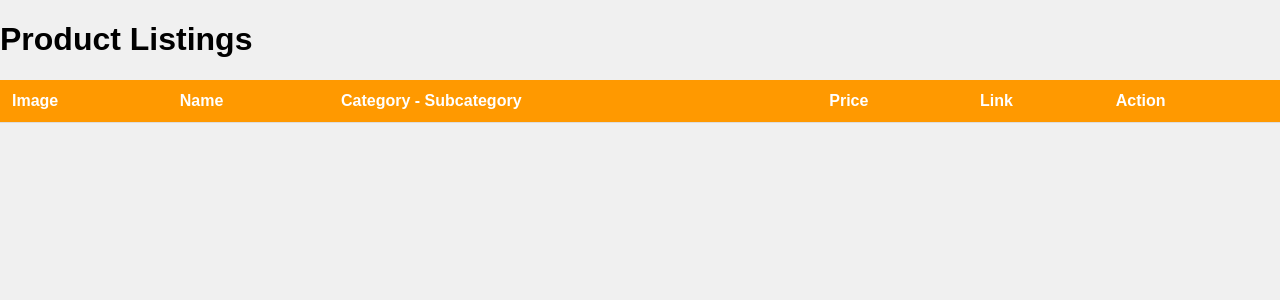
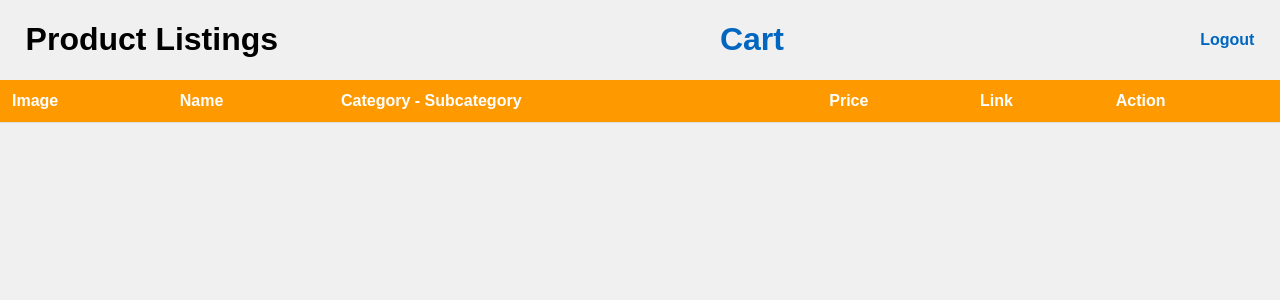
Before and after one commit to shreyasms17/DSCI-551-Project, a Flask app: template app/templates/listing.html in a window 1280 px wide. Shown: the top 300 px of the page. Run offline with Flask 3, Linux system fonts and the light colour scheme; the template is opened without the code that fills it, so the values that code supplies are empty.

Commit message:
added cart view and respective apis

```diff
--- a/app/app.py
+++ b/app/app.py
@@ -1,7 +1,7 @@
 from flask import Flask
 import routes
 from db_setup import *
-import sqlalchemy as db
+# import sqlalchemy as db
 from flask_login import LoginManager
 
 app = Flask(__name__)
--- a/app/routes.py
+++ b/app/routes.py
@@ -1,12 +1,16 @@
-from flask import render_template, request, redirect, url_for, abort
-from database import get_products_from_db, get_user_from_db, add_user_to_db, login_user
+from flask import render_template, request, redirect, url_for, abort, session
+from database import get_products_from_db, get_user_from_db, add_user_to_db, login_user, get_cart, save_cart
 
 # Assume the database paths are imported or defined here
 DATABASE_PATH_1 = 'data/databases/products_1.db'
 DATABASE_PATH_2 = 'data/databases/products_2.db'
 
 def init_app(app, login_manager):
-    @app.route('/')
+    @app.route("/")
+    def index():
+        return redirect(url_for("login"))
+
+    @app.route('/listings')
     def product_listings():
         products_1 = get_products_from_db(DATABASE_PATH_1)
         products_2 = get_products_from_db(DATABASE_PATH_2)
@@ -22,15 +26,20 @@ def init_app(app, login_manager):
             # Check if the password entered is the
             # same as the user's password
             print("User: " + str(user))
+            # print(dict(user[0]))
             if user and user[0]["password"] == request.form.get("password"):
                 # Use the login_user method to log in the user
                 login_user(user[0]["username"], DATABASE_PATH_1)
-                return redirect("/")
+                # retrieve cart info
+                session['cart'] = get_cart(user[0]['id'], DATABASE_PATH_1)
+                session['id'] = user[0]['id']
+                return redirect(url_for("product_listings"))
             else:
                 abort(404)
             # Redirect the user back to the home
             # (we'll create the home route in a moment)
-        return render_template("login.html")
+        else:
+            return render_template("login.html")
 
     @app.route('/signup', methods=["GET", "POST"])
     def register():
@@ -55,3 +64,35 @@ def init_app(app, login_manager):
             return user_1
         else:
             return get_user_from_db(user_id, DATABASE_PATH_2)
+
+    @app.route('/add_to_cart/<product_name>', methods=['POST'])
+    def add_to_cart(product_name):
+        data = request.get_json()
+        price = data['price']
+        if 'cart' not in session:
+            session['cart'] = {}
+        session['cart'][product_name] = session['cart'].get(product_name, {"qty": 0, "price": price})
+        session['cart'][product_name]['qty'] += 1
+        session['cart'][product_name]['price'] = price
+        print(session)
+        session.modified = True
+        return redirect(url_for('product_listings'))
+
+    @app.route('/cart')
+    def show_cart():
+        cart_items = session.get('cart', {})
+        # print(cart_items)
+        cart_details = []
+        total_price = 0
+        for product in cart_items:
+            cart_details.append({"name": product, "qty": cart_items[product]["qty"], "price": cart_items[product]["price"]})
+            total_price +=  cart_items[product]["qty"] * float(cart_items[product]["price"])
+        print(cart_details)
+        return render_template('cart.html', cart=cart_details, total_price=total_price)
+
+    @app.route('/logout')
+    def logout():
+        # save cart info to db
+        save_cart(session['id'], session['cart'], DATABASE_PATH_1)
+        session.pop('cart', None)
+        return redirect(url_for('login'))
--- a/app/static/styles.css
+++ b/app/static/styles.css
@@ -61,3 +61,19 @@ a:hover {
 .container {
     margin: 20px;
 }
+
+.header_container{
+    display: flex;
+    justify-content: space-between;
+    align-items: center;
+    width: 100%;
+    /* padding-top: 2%; */
+}
+
+.left-item{
+    padding-left: 2%;
+}
+
+.right-item{
+    padding-right: 2%;
+}
--- a/app/templates/listing.html
+++ b/app/templates/listing.html
@@ -6,7 +6,11 @@
     <link rel="stylesheet" href="{{ url_for('static', filename='styles.css') }}">
 </head>
 <body>
-    <h1>Product Listings</h1>
+    <div class="header_container">
+        <div class="left-item"><h1>Product Listings</h1></div>
+        <div class="left-item"><a href="/cart"><h1>Cart</h1></a></div>
+        <div class="right-item"><a href="/logout"><h4>Logout</h4></a></div>
+    </div>
     <table id="product-table">
         <thead>
             <tr>
@@ -28,7 +32,7 @@
                 <td>{{ product[2] }} - {{ product[1] }}</td>
                 <td>${{ product[7] }}</td>
                 <td><a href="{{ product[4] }}">View Product</a></td>
-                <td><button class="add-to-cart">Add to Cart</button></td>
+                <td><button class="add-to-cart" onclick="addToCart('{{ product[0] }}', '{{ product[7] }}')">Add to Cart</button></td>
             </tr>
             {% endfor %}
         </tbody>
@@ -40,6 +44,22 @@
             var productRow = imageElement.closest('.product-row');
             productRow.remove();
         }
+
+        function addToCart(productName, price) {
+            console.log("Hello")
+            fetch(`/add_to_cart/${productName}`, {
+                method: 'POST',
+                headers: {
+                    'Content-Type': 'application/json'
+                },
+                body: JSON.stringify({productName: productName, price: price})
+            })
+            .then(response => response.json())
+            .then(data => {
+                console.log('Product added to cart:', data);
+            })
+            .catch(error => console.error('Error adding product to cart:', error));
+        }
     </script>
 </body>
 </html>
--- a/app/templates/login.html
+++ b/app/templates/login.html
@@ -15,7 +15,7 @@
     <nav>
       <ul>
         <li><a href="/login">Login</a></li>
-        <li><a href="/register">Create account</a></li>
+        <li><a href="/signup">Create account</a></li>
       </ul>
     </nav>
     <h1>Login to your account</h1>
```
Also changed, not shown: app/database.py (+25 -0 lines), app/db_setup.py (+11 -1 lines), app/templates/cart.html (added, +34 -0 lines), 1 other file.
